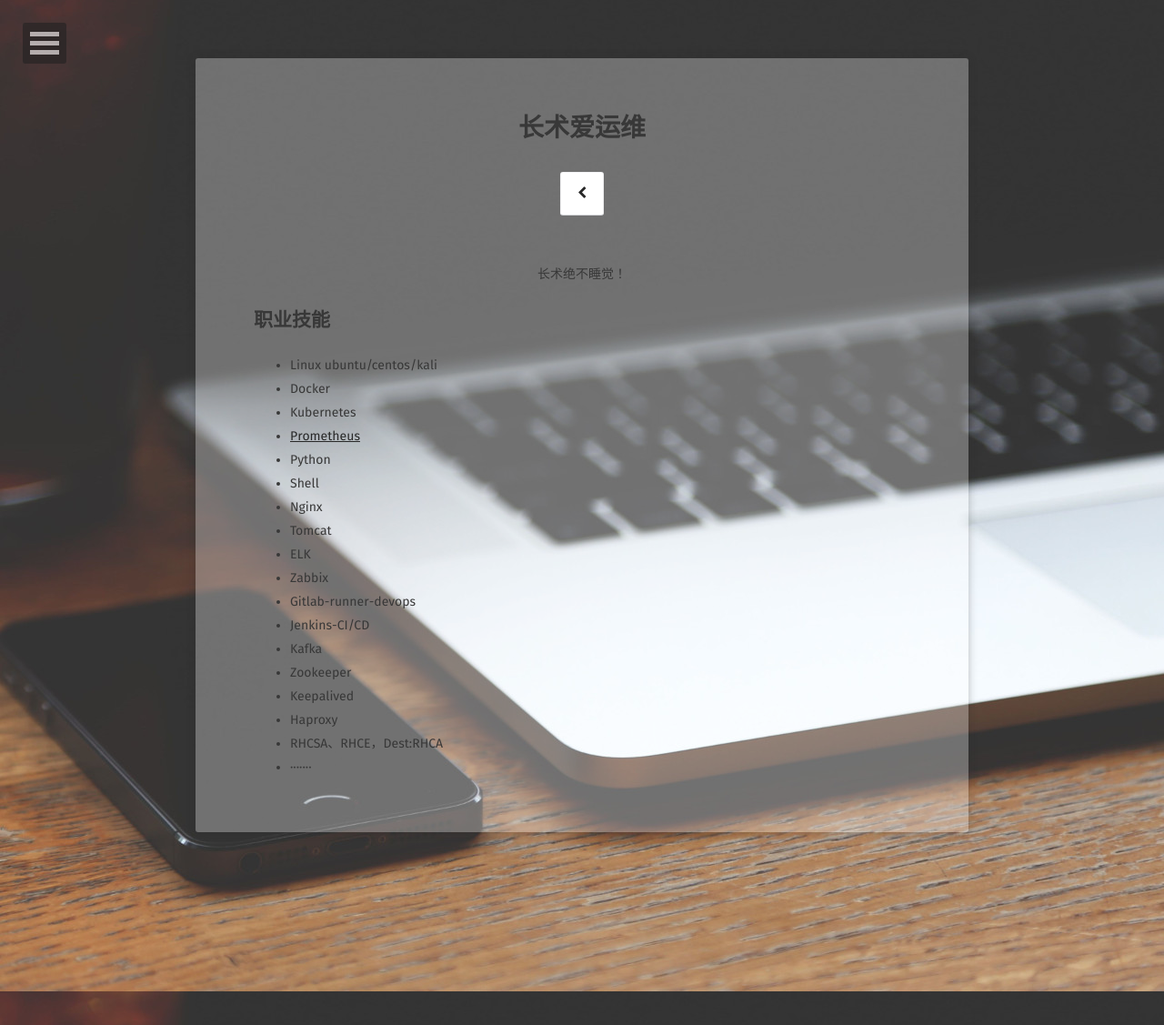
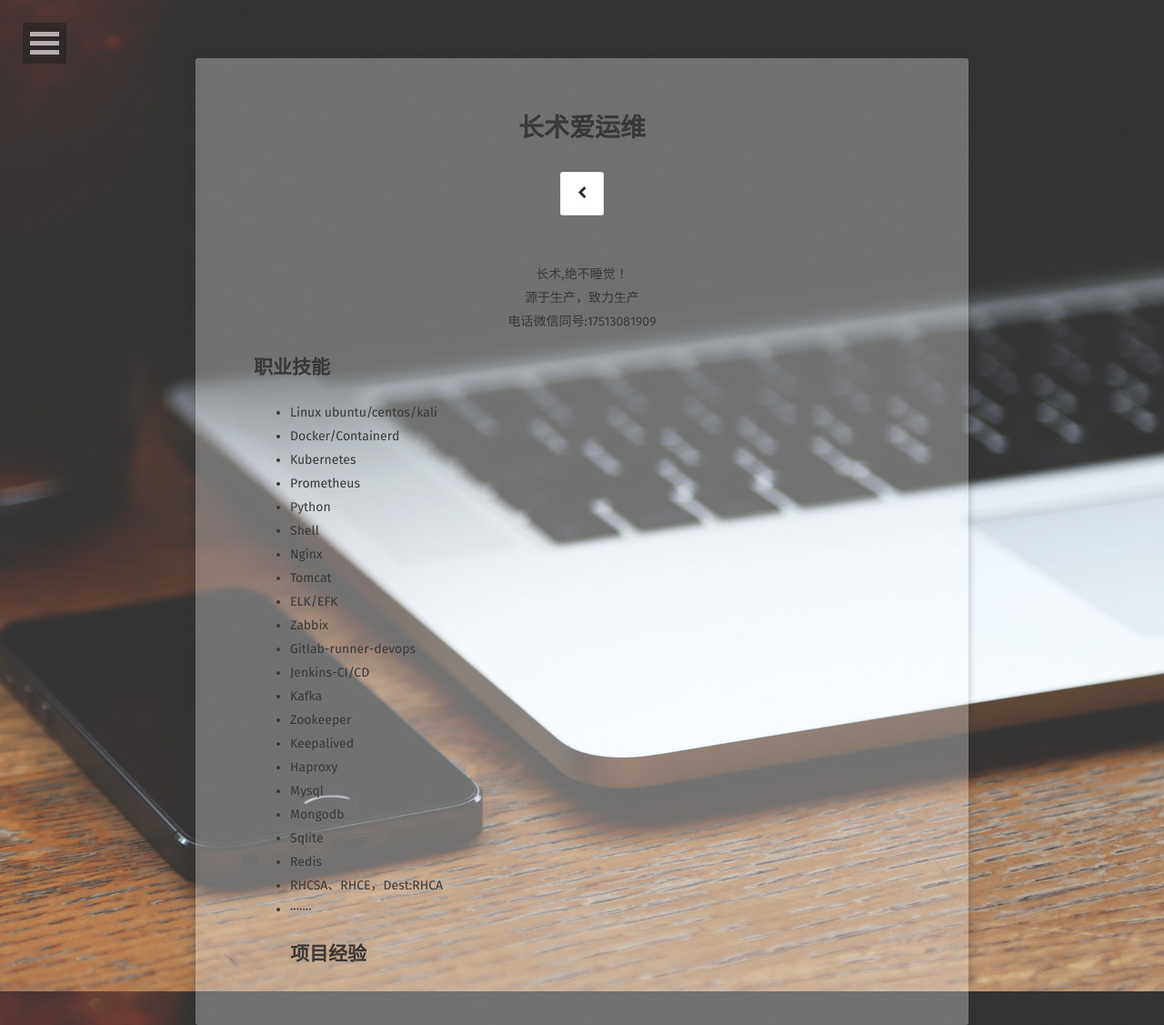
Before and after one commit to A17513081909/csz.github.io, a Jekyll site: the page built from about/index.md, in a window 1280 px wide. Shown: the whole page at 91% size. Built offline with Jekyll 4.4.1, drawn with Linux system fonts in a browser that asks for light colours; some web fonts are replaced.

Commit message:
Update index.md

```diff
--- a/about/index.md
+++ b/about/index.md
@@ -6,18 +6,20 @@ date: 2022-06-21
 comments: false
 ---
 
-<center>长术绝不睡觉！</center>
+<center>长术,绝不睡觉！</center>
+<center>源于生产，致力生产</center>
+<center>电话微信同号:17513081909</center>
 
 ## 职业技能
 * Linux ubuntu/centos/kali
-* Docker
+* Docker/Containerd
 * Kubernetes
-* <a href="#prometheus" >Prometheus</a>
+* Prometheus
 * Python
 * Shell
 * Nginx
 * Tomcat
-* ELK
+* ELK/EFK
 * Zabbix
 * Gitlab-runner-devops
 * Jenkins-CI/CD
@@ -25,5 +27,10 @@ comments: false
 * Zookeeper
 * Keepalived
 * Haproxy
+* Mysql
+* Mongodb
+* Sqlite
+* Redis
 * RHCSA、RHCE，Dest:RHCA
 * ·······
+## 项目经验
```
